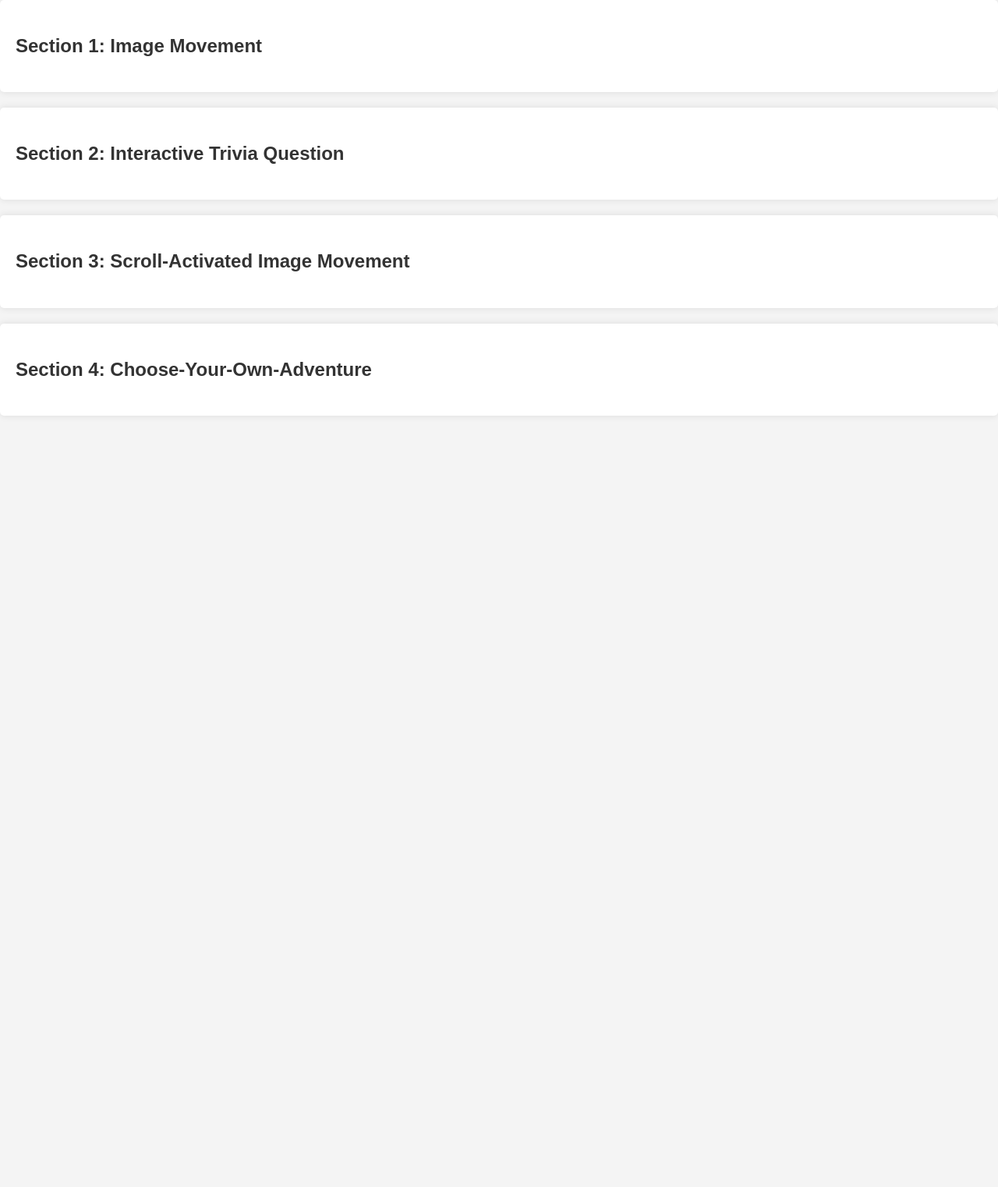
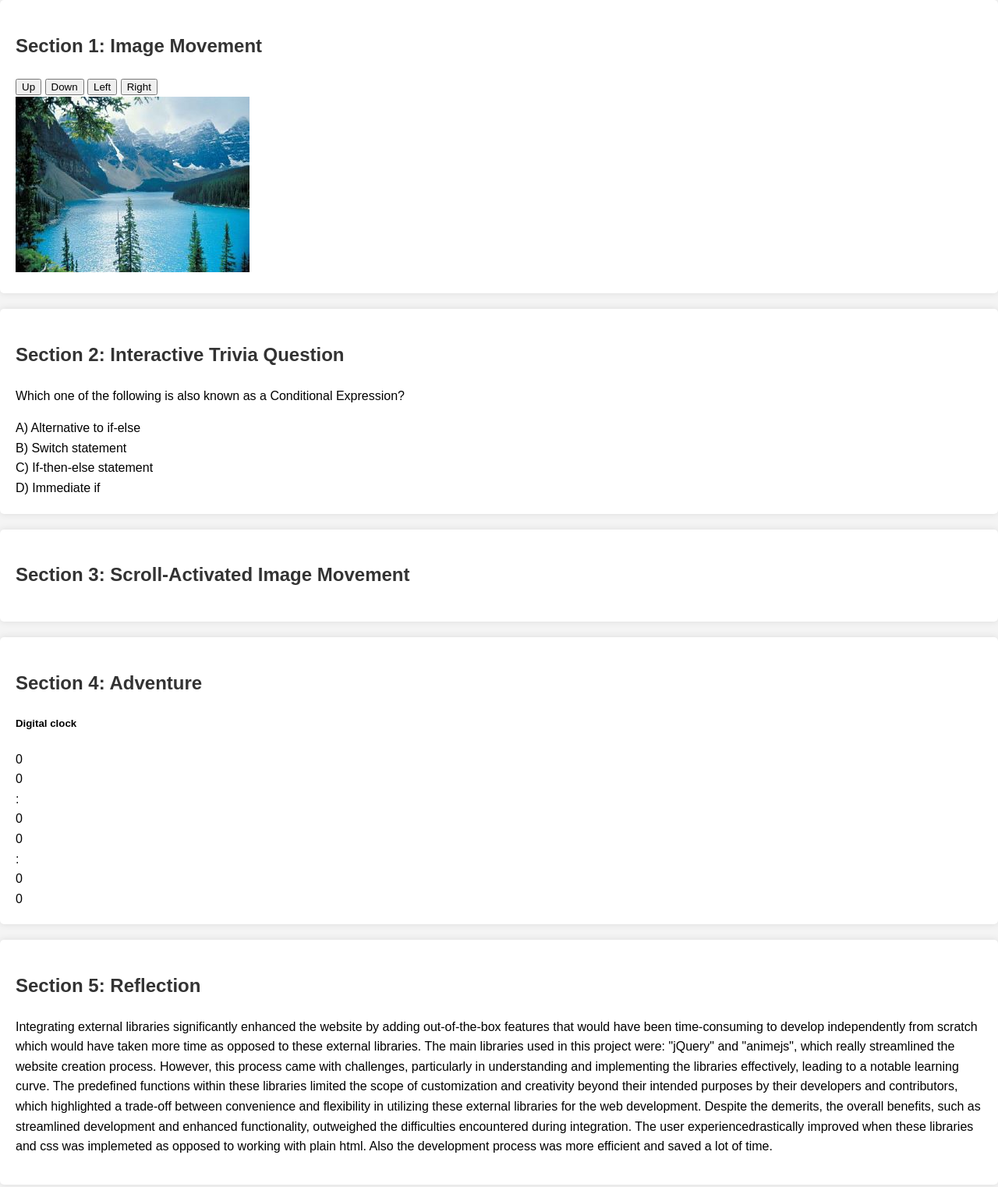
Before and after one commit to Kamalpreet408/Assignmentno1, a plain HTML site: page index.html in a window 1280 px wide. Shown: the whole page at 78% size. Before the commit the page ends 800 px from the top, so only its background shows below. Drawn offline with nearby package versions, Linux system fonts and the light colour scheme.

Commit message:
Update index.html
html file updated

```diff
--- a/index.html
+++ b/index.html
@@ -4,31 +4,94 @@
     <meta charset="UTF-8">
     <meta name="viewport" content="width=device-width, initial-scale=1.0">
     <title>Library Playground</title>
-    <link rel="stylesheet" href="styles.css">
-    <!-- Add your CSS library links here -->
-    <!-- Add your JavaScript library links here -->
+    <link rel="stylesheet" href="./styles.css">
+        <script src="https://cdnjs.cloudflare.com/ajax/libs/animejs/3.2.1/anime.min.js"></script>
+        <script src="./script.js"></script>
+        <script src="./script2.js"></script>
+        <script src="./script3.js"></script>
+        <script src="https://code.jquery.com/jquery-3.6.0.min.js"></script>
+        <script src="./script4.js"></script>
+
 </head>
 <body>
     <section id="image-movement">
         <h2>Section 1: Image Movement</h2>
-        <!-- Add your image and buttons here -->
+
+        <div class="both-container">
+            <div class="button-container">
+                <button id="btn-up">Up</button>
+                <button id="btn-down">Down</button>
+                <button id="btn-left">Left</button>
+                <button id="btn-right">Right</button>
+            </div>
+            <div class="image-container">
+                <img id="moving-image" src="./assets/R.jpg" alt="Moving Image">
+            </div>
+        </div>
     </section>
 
     <section id="interactive-trivia">
         <h2>Section 2: Interactive Trivia Question</h2>
-        <!-- Add your trivia question and answer buttons here -->
+        <div id="question-container">
+            <p>Which one of the following is also known as a Conditional Expression?</p>
+            <div id="answer-options">
+                <div class="answer-box" data-answer="A">A) Alternative to if-else</div>
+                <div class="answer-box" data-answer="B">B) Switch statement</div>
+                <div class="answer-box" data-answer="C">C) If-then-else statement</div>
+                <div class="answer-box" data-answer="D">D) Immediate if</div>
+            </div>
+        </div>
+        <div id="popup-container">
+            <div id="popup" class="hidden"></div>
+        </div>
     </section>
 
-    <section id="scroll-activated-image">
+    <section id="scroll-activated-image-container">
         <h2>Section 3: Scroll-Activated Image Movement</h2>
-        <!-- Add your scroll-activated image here -->
+
+        <div id="scroll-activated-image">
+         <div id="image-placeholder" src="./assets/R2.jpg" alt="image-placeholder"></div>
+        </div>
     </section>
 
     <section id="choose-your-own-adventure">
-        <h2>Section 4: Choose-Your-Own-Adventure</h2>
-        <!-- This is your creative space! -->
+        <h2>Section 4: Adventure</h2>
+        <h5>Digital clock</h5>
+
+<div class="clock">
+        <div class="hours">
+            <div class="first">
+                <div class="number">0</div>
+            </div>
+            <div class="second">
+                <div class="number">0</div>
+            </div>
+        </div>
+        <div class="tick">:</div>
+        <div class="minutes">
+            <div class="first">
+                <div class="number">0</div>
+            </div>
+            <div class="second">
+                <div class="number">0</div>
+            </div>
+        </div>
+        <div class="tick">:</div>
+        <div class="seconds">
+            <div class="first">
+                <div class="number">0</div>
+            </div>
+            <div class="second infinite">
+                <div class="number">0</div>
+            </div>
+        </div>
+    </div>
     </section>
 
-    <!-- Remember to add your JavaScript file link here if you create one -->
+    <section id="reflection">
+        <h2>Section 5: Reflection</h2>
+
+	<p>Integrating external libraries significantly enhanced the website by adding out-of-the-box features that would have been time-consuming to develop independently from scratch which would have taken more time as opposed to these external libraries. The main libraries used in this project were: "jQuery" and "animejs", which really streamlined the website creation process. However, this process came with challenges, particularly in understanding and implementing the libraries effectively, leading to a notable learning curve. The predefined functions within these libraries limited the scope of customization and creativity beyond their intended purposes by their developers and contributors, which highlighted a trade-off between convenience and flexibility in utilizing these external libraries for the web development. Despite the demerits, the overall benefits, such as streamlined development and enhanced functionality, outweighed the difficulties encountered during integration. The user experiencedrastically improved when these libraries and css was implemeted as opposed to working with plain html. Also the development process was more efficient and saved a lot of time.</p>
+    </section>
 </body>
 </html>
```
